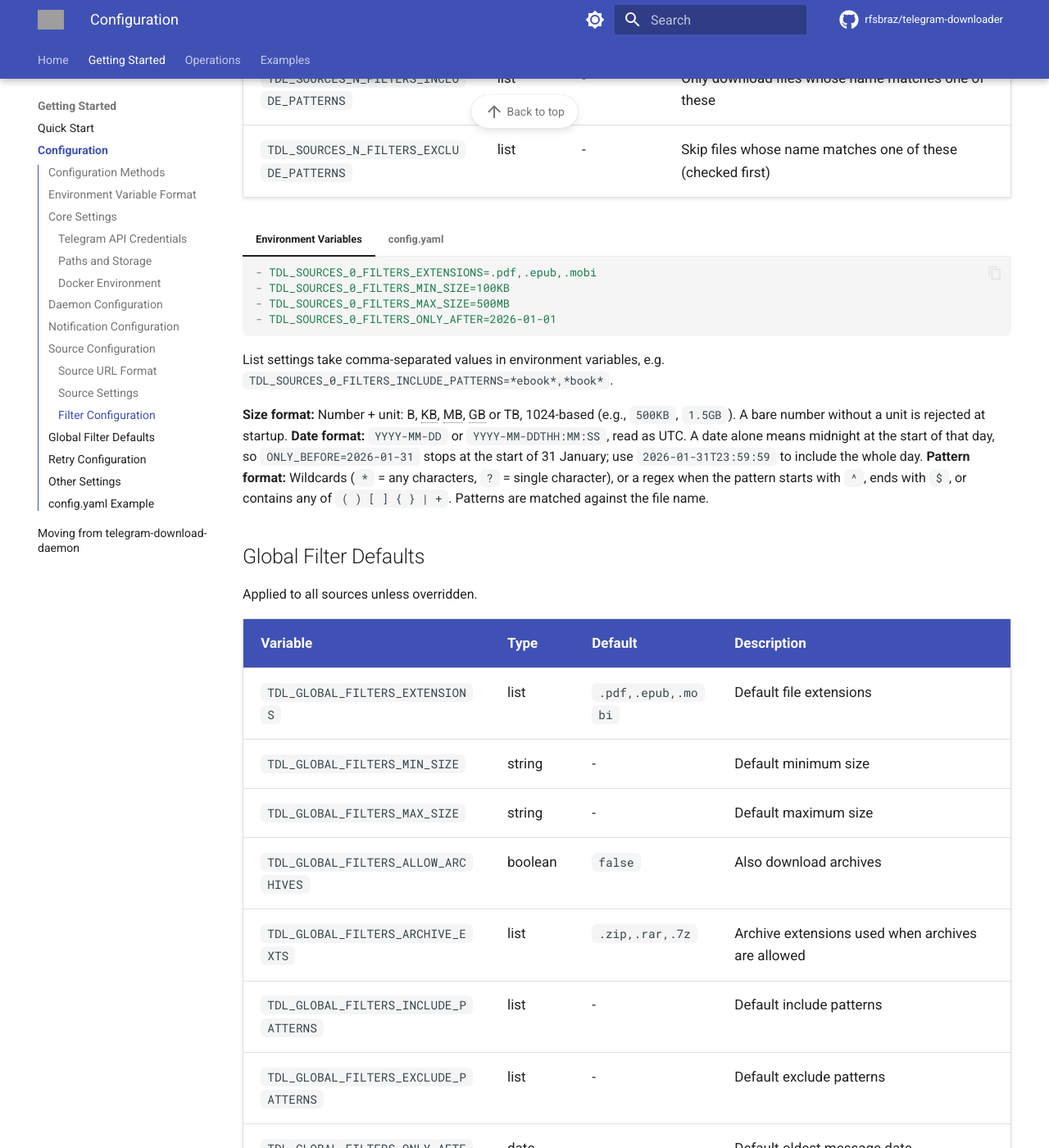
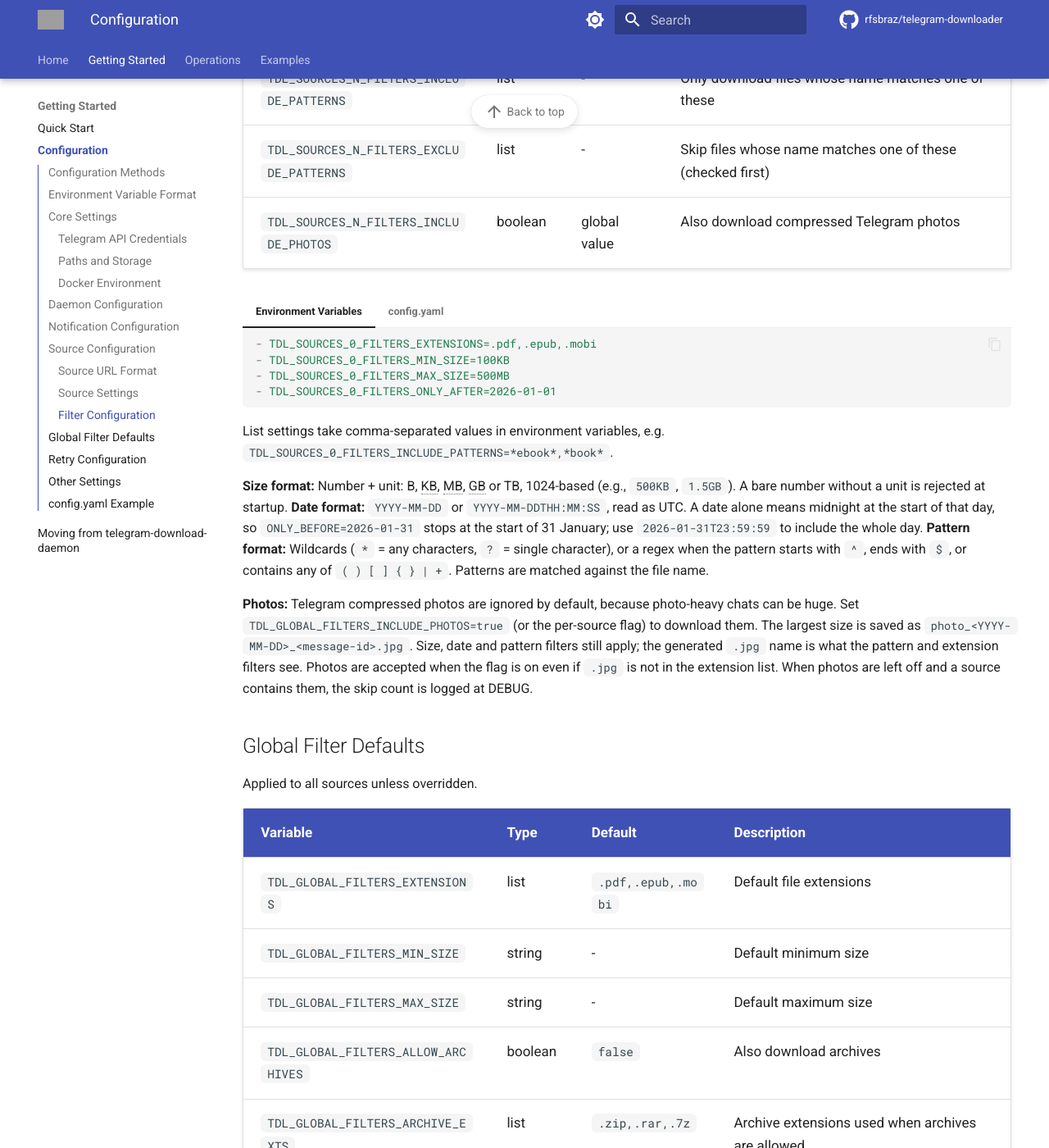
Before and after one commit to rfsbraz/telegram-downloader, an MkDocs documentation site: the page built from docs/configuration.md, in a window 1280 px wide and 1400 px high, scrolled down 7006 px. Shown: the whole window at 82% size. Built offline with MkDocs 1.6.1 and Material for MkDocs 9.7.7, drawn with Linux system fonts in a browser that asks for light colours; comment, search, counter and statistics services are not loaded; the version menu is left out; some of the changed text lies outside the part shown; grey boxes are pictures that could not be loaded.

Commit message:
docs(filters): document the include_photos filter option
Describe the default-off photo download flag, the generated filename,
and the DEBUG skip log.

```diff
--- a/docs/configuration.md
+++ b/docs/configuration.md
@@ -244,6 +244,7 @@ Per-source filters override global defaults. A per-source value replaces the glo
 | `TDL_SOURCES_N_FILTERS_ONLY_BEFORE` | date | - | Newest message date to download, inclusive |
 | `TDL_SOURCES_N_FILTERS_INCLUDE_PATTERNS` | list | - | Only download files whose name matches one of these |
 | `TDL_SOURCES_N_FILTERS_EXCLUDE_PATTERNS` | list | - | Skip files whose name matches one of these (checked first) |
+| `TDL_SOURCES_N_FILTERS_INCLUDE_PHOTOS` | boolean | global value | Also download compressed Telegram photos |
 
 === "Environment Variables"
 
@@ -273,6 +274,8 @@ List settings take comma-separated values in environment variables, e.g. `TDL_SO
 **Date format:** `YYYY-MM-DD` or `YYYY-MM-DDTHH:MM:SS`, read as UTC. A date alone means midnight at the start of that day, so `ONLY_BEFORE=2026-01-31` stops at the start of 31 January; use `2026-01-31T23:59:59` to include the whole day.
 **Pattern format:** Wildcards (`*` = any characters, `?` = single character), or a regex when the pattern starts with `^`, ends with `$`, or contains any of `( ) [ ] { } | +`. Patterns are matched against the file name.
 
+**Photos:** Telegram compressed photos are ignored by default, because photo-heavy chats can be huge. Set `TDL_GLOBAL_FILTERS_INCLUDE_PHOTOS=true` (or the per-source flag) to download them. The largest size is saved as `photo_<YYYY-MM-DD>_<message-id>.jpg`. Size, date and pattern filters still apply; the generated `.jpg` name is what the pattern and extension filters see. Photos are accepted when the flag is on even if `.jpg` is not in the extension list. When photos are left off and a source contains them, the skip count is logged at DEBUG.
+
 ## Global Filter Defaults
 
 Applied to all sources unless overridden.
@@ -288,6 +291,7 @@ Applied to all sources unless overridden.
 | `TDL_GLOBAL_FILTERS_EXCLUDE_PATTERNS` | list | - | Default exclude patterns |
 | `TDL_GLOBAL_FILTERS_ONLY_AFTER` | date | - | Default oldest message date |
 | `TDL_GLOBAL_FILTERS_ONLY_BEFORE` | date | - | Default newest message date |
+| `TDL_GLOBAL_FILTERS_INCLUDE_PHOTOS` | boolean | `false` | Also download compressed Telegram photos |
 
 ## Retry Configuration
 
```
Also changed, not shown: README.md (+3 -0 lines).
